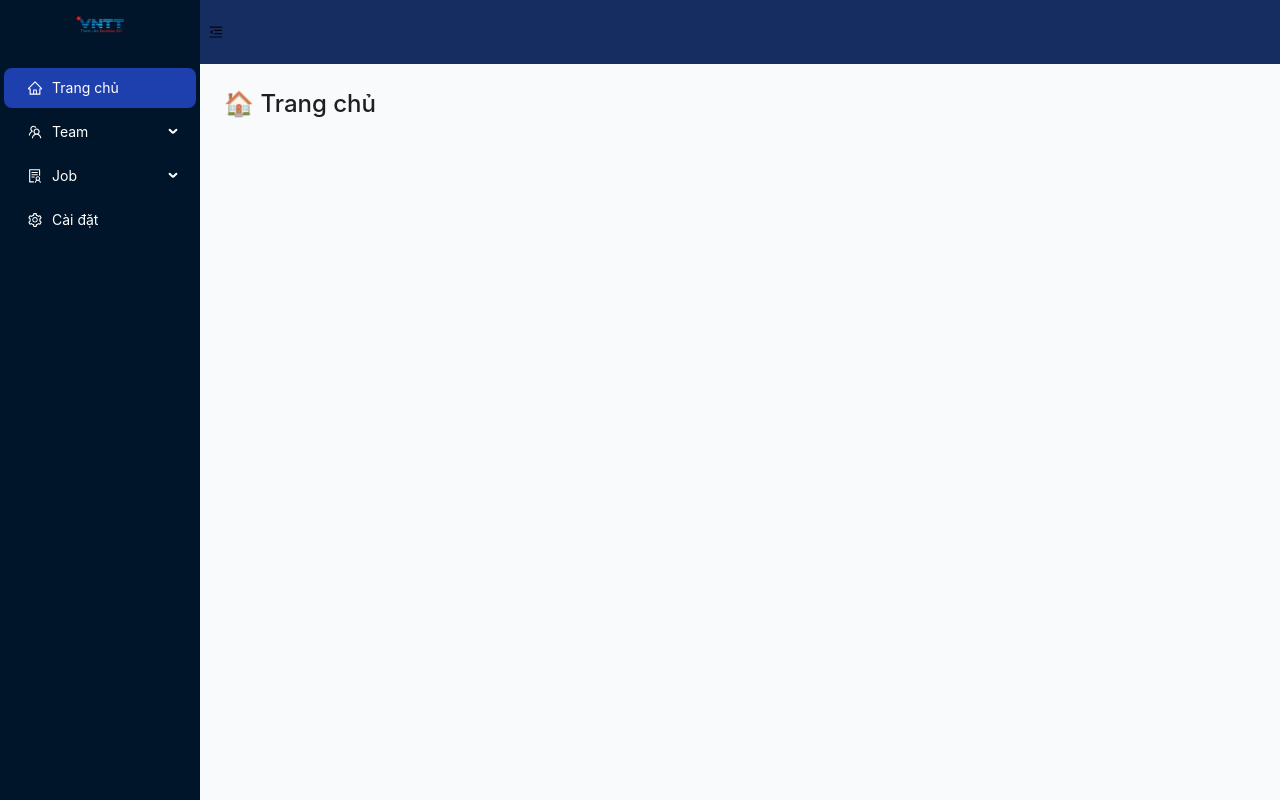
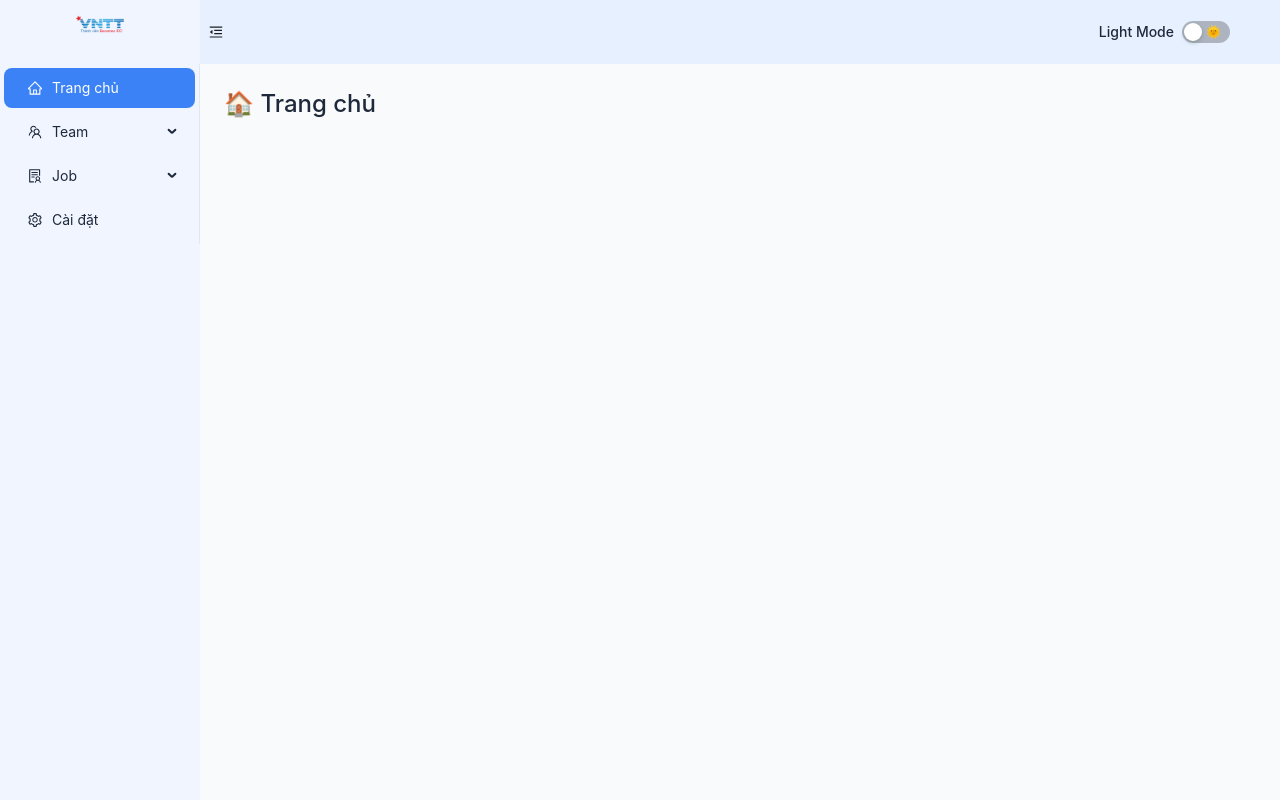
Before and after one commit to quangtruong2801/OpenDoorsClient, a React (Vite) app: page / in a window 1280 px wide. Built offline with nearby package versions, Linux system fonts and the light colour scheme.

Commit message:
new-theme

```diff
--- a/src/index.css
+++ b/src/index.css
@@ -1,30 +1,52 @@
 @import "tailwindcss";
 
-/* Theme variables */
+/* 🎨 Biến màu Light Theme (mặc định) */
 :root {
+  --color-bg: #f9fafb;
+  --color-text: #1e293b;
+  --color-sider: #f0f5ff;
+  --color-header: #e6f0ff;
+  --color-menu-item-hover: #bfdbfe;
+  --color-menu-item-selected: #3b82f6;
+}
+
+/* 🌙 Biến màu Dark Theme */
+[data-theme="dark"] {
+  --color-bg: #0f172a;
+  --color-text: #f8fafc;
   --color-sider: #1e3a8a;
   --color-header: #152d61;
-  --color-menu-item-hover: #3b82f6;
-  --color-menu-item-selected: #1e40af;
+  --color-menu-item-hover: #37528b;
+  --color-menu-item-selected: #4c6a9b;
 }
 
+/* 🌐 Áp dụng màu */
+body {
+  background-color: var(--color-bg);
+  color: var(--color-text);
+  transition: background 0.3s ease, color 0.3s ease;
+}
 
-.ant-layout-sider,
+/* Sider + Menu */
+.ant-layout-sider {
+  background-color: var(--color-sider) !important;
+}
+
 .ant-menu,
 .ant-menu-sub {
-
-  color: #fff !important;
+  background-color: var(--color-sider) !important;
+  color: var(--color-text) !important;
 }
 
 .ant-menu-item,
 .ant-menu-submenu-title {
-  color: #fff !important;
+  color: var(--color-text) !important;
 }
 
 .ant-menu-item:hover,
 .ant-menu-submenu-title:hover {
   background-color: var(--color-menu-item-hover) !important;
-  color: #fff !important;
+  color: var(--color-text) !important;
 }
 
 .ant-menu-item-selected,
@@ -33,17 +55,24 @@
   color: #fff !important;
 }
 
-
+/* Header */
 .ant-layout-header {
   background-color: var(--color-header) !important;
-  color: #fff !important;
+  color: var(--color-text) !important;
   padding-left: 0 !important;
 }
 
-
+/* Logo Sidebar */
 .sidebar-logo {
-  color: #fff;
+  color: var(--color-text);
   font-weight: 700;
   text-align: center;
   padding: 1rem 0;
 }
+
+/* Nội dung */
+.ant-layout-content {
+  background-color: var(--color-bg) !important;
+  color: var(--color-text) !important;
+  transition: background 0.3s ease, color 0.3s ease;
+}
--- a/src/layouts/HeaderBar.tsx
+++ b/src/layouts/HeaderBar.tsx
@@ -1,5 +1,6 @@
-import { Layout, Button } from "antd";
+import { Layout, Button, Switch } from "antd";
 import { MenuFoldOutlined, MenuUnfoldOutlined } from "@ant-design/icons";
+import { useEffect, useState } from "react";
 
 const { Header } = Layout;
 
@@ -10,13 +11,40 @@ export default function HeaderBar({
   collapsed: boolean;
   setCollapsed: (c: boolean) => void;
 }) {
+  // Lấy theme từ localStorage hoặc mặc định là light
+  const [isDark, setIsDark] = useState(
+    () => localStorage.getItem("theme") === "dark"
+  );
+
+  // Khi theme thay đổi → gán vào html & lưu vào localStorage
+  useEffect(() => {
+    const theme = isDark ? "dark" : "light";
+    document.documentElement.setAttribute("data-theme", theme);
+    localStorage.setItem("theme", theme);
+  }, [isDark]);
+
   return (
-    <Header  className="shadow flex items-center justify-between px-4 bg-white">
+    <Header className="shadow flex items-center justify-between px-4 bg-[var(--color-header)] text-white">
+      {/* Nút thu gọn sidebar */}
       <Button
         type="text"
         icon={collapsed ? <MenuUnfoldOutlined /> : <MenuFoldOutlined />}
         onClick={() => setCollapsed(!collapsed)}
+        className="text-white"
       />
+
+      {/* 🌗 Công tắc chuyển Dark/Light */}
+      <div className="flex items-center gap-2">
+        <span className="text-sm font-medium">
+          {isDark ? "Dark" : "Light"} Mode
+        </span>
+        <Switch
+          checkedChildren="🌙"
+          unCheckedChildren="🌞"
+          checked={isDark}
+          onChange={setIsDark}
+        />
+      </div>
     </Header>
   );
 }
--- a/src/layouts/SideBar.tsx
+++ b/src/layouts/SideBar.tsx
@@ -34,7 +34,7 @@ export default function SideBar({ collapsed }: { collapsed: boolean }) {
       label: "Job",
       children: [
         {
-          key: "/job",
+          key: "/job/management",
           label: <Link to="/job/management">Job Management</Link>,
         },
       ],
@@ -66,7 +66,7 @@ export default function SideBar({ collapsed }: { collapsed: boolean }) {
 
       <Menu
         mode="inline"
-        theme="dark"
+        // theme="dark"
         selectedKeys={[location.pathname]}
         // defaultOpenKeys={["team"]}
         items={items}
```
